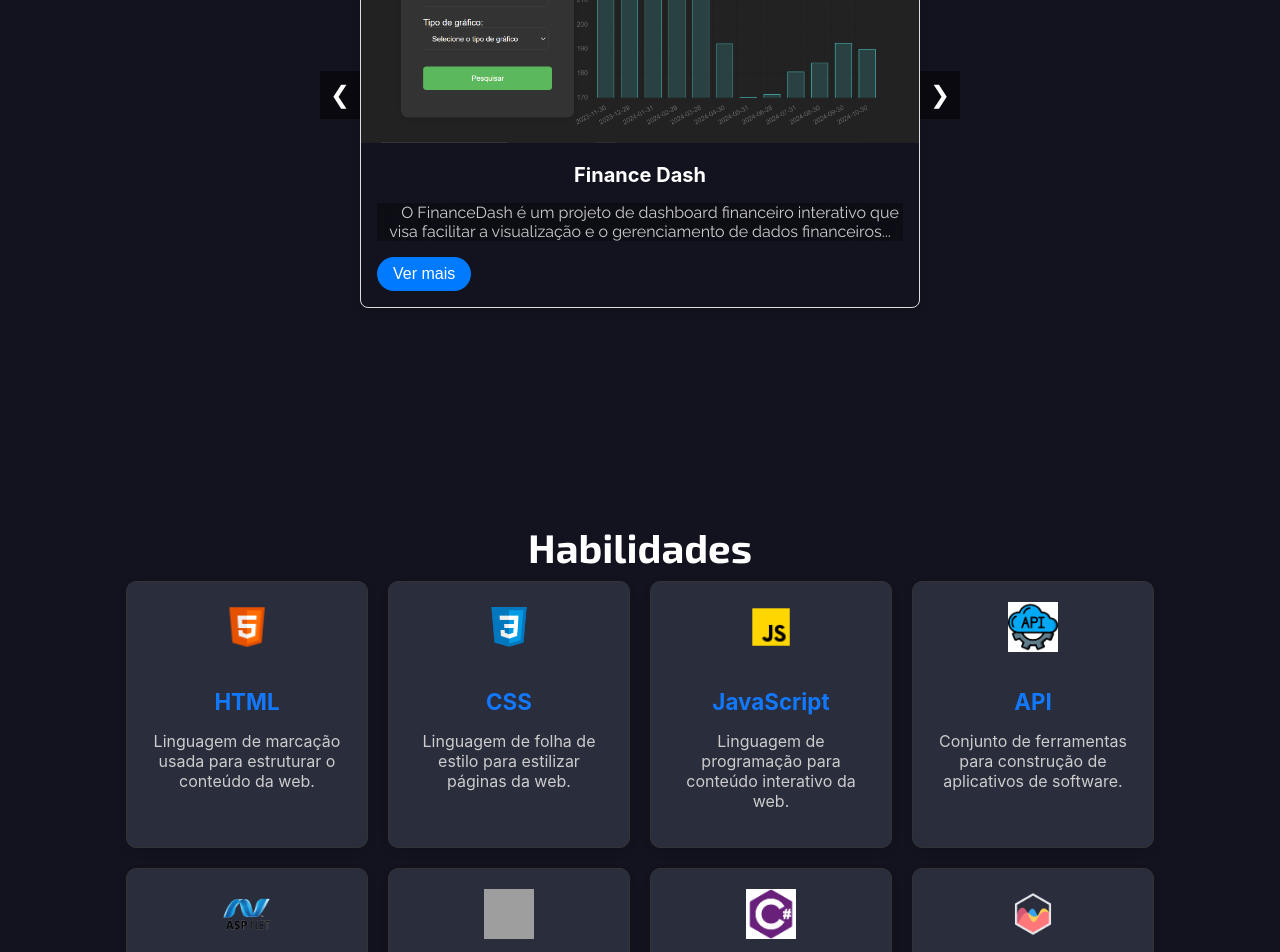
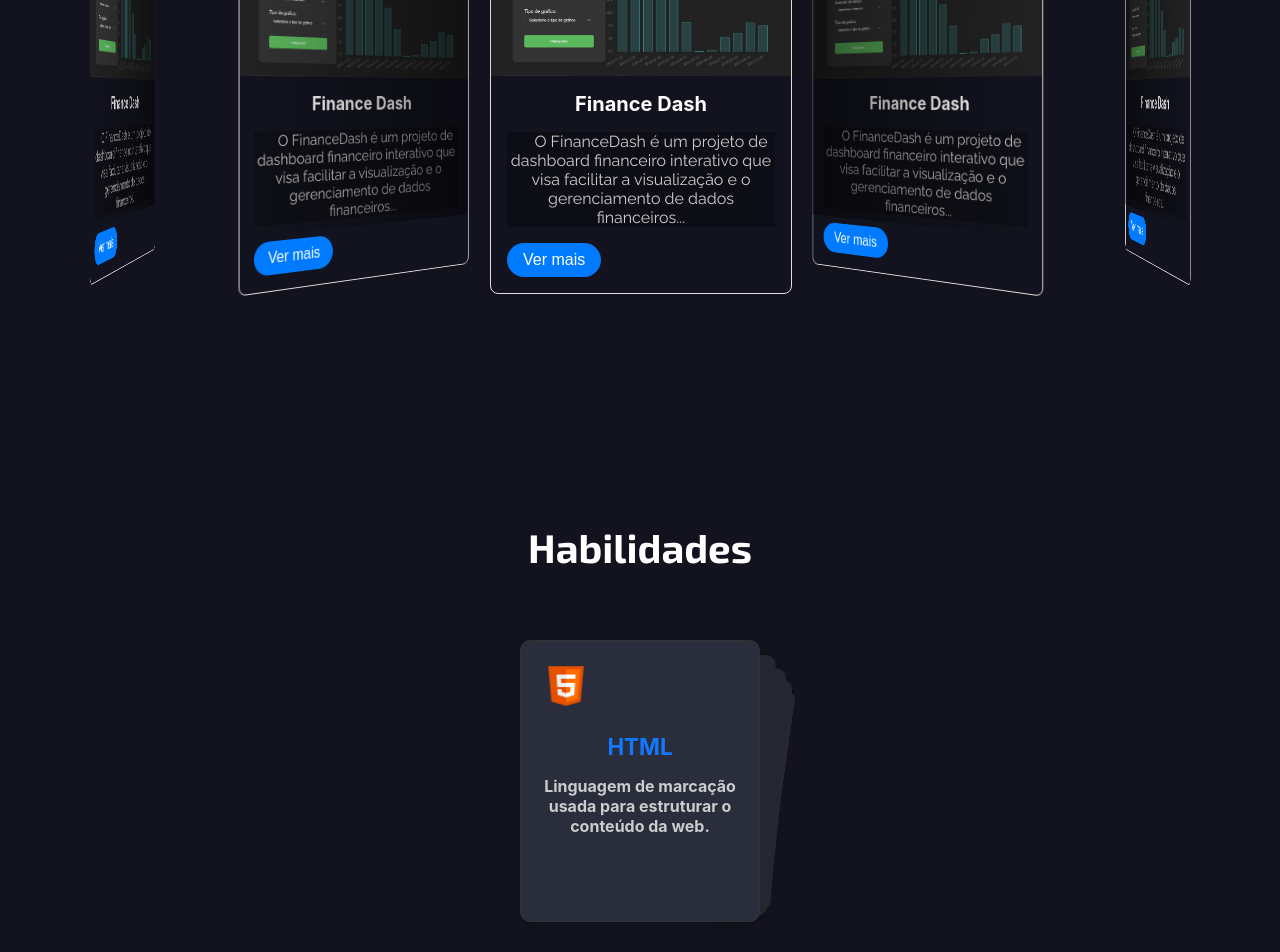
Before and after one commit to viniciusjuste/my-portfolio, a React (Create React App) app: page / in a window 1280 px wide. Shown: the part 2000-2952 px from the top of the page. Built offline with nearby package versions, Linux system fonts and the light colour scheme; grey boxes are pictures that could not be loaded.

Commit message:
Criei as animações de cards

```diff
--- a/package.json
+++ b/package.json
@@ -10,6 +10,7 @@
     "react": "^18.3.1",
     "react-dom": "^18.3.1",
     "react-scripts": "5.0.1",
+    "swiper": "^11.2.1",
     "typeit": "^8.8.7",
     "web-vitals": "^2.1.4"
   },
--- a/src/components/projects.js
+++ b/src/components/projects.js
@@ -1,12 +1,47 @@
-import React from "react";
-import { useState } from "react";
-import Finance from "../img/finance_dash.PNG"
-import Agency from "../img/agency.PNG"
+import React, { useState } from "react";
+import { Swiper, SwiperSlide } from 'swiper/react';
+import { EffectCoverflow, Pagination, Autoplay } from 'swiper/modules'; // Remova 'loops'
+import 'swiper/css';
+import 'swiper/css/effect-coverflow';
+import 'swiper/css/pagination';
+import 'swiper/css/autoplay';
+import Finance from "../img/finance_dash.PNG";
+import Agency from "../img/agency.PNG";
 
 export default function Projects() {
     const [currentIndex, setCurrentIndex] = useState(0);
 
     const projects = [
+        {
+            title: 'Finance Dash',
+            description: 'O FinanceDash é um projeto de dashboard financeiro interativo que visa facilitar a visualização e o gerenciamento de dados financeiros...',
+            img: Finance,
+            link: '#'
+        },
+        {
+            title: 'Finance Dash',
+            description: 'O FinanceDash é um projeto de dashboard financeiro interativo que visa facilitar a visualização e o gerenciamento de dados financeiros...',
+            img: Finance,
+            link: '#'
+        },
+        {
+            title: 'Finance Dash',
+            description: 'O FinanceDash é um projeto de dashboard financeiro interativo que visa facilitar a visualização e o gerenciamento de dados financeiros...',
+            img: Finance,
+            link: '#'
+        },
+        {
+            title: 'Finance Dash',
+            description: 'O FinanceDash é um projeto de dashboard financeiro interativo que visa facilitar a visualização e o gerenciamento de dados financeiros...',
+            img: Finance,
+            link: '#'
+        },
+        {
+            title: 'Finance Dash',
+            description: 'O FinanceDash é um projeto de dashboard financeiro interativo que visa facilitar a visualização e o gerenciamento de dados financeiros...',
+            img: Finance,
+            link: '#'
+        },
         {
             title: 'Finance Dash',
             description: 'O FinanceDash é um projeto de dashboard financeiro interativo que visa facilitar a visualização e o gerenciamento de dados financeiros...',
@@ -27,11 +62,27 @@ export default function Projects() {
     return (
         <section id="section_projects">
             <h2 id="h2_projects">Projetos</h2>
-            <div className="carousel-container">
-                <button onClick={prevSlide} className="carousel-btn prev">❮</button>
-
+            <Swiper
+                effect={'coverflow'}
+                grabCursor={true}
+                centeredSlides={true}
+                loop={true}
+                slidesPerView={'auto'}
+                autoplay={{ delay: 2000, disableOnInteraction: false }}
+                coverflowEffect={{
+                    rotate: 50,
+                    stretch: 0,
+                    depth: 100,
+                    modifier: 1,
+                    slideShadows: true,
+                }}
+                pagination={false}
+                modules={[EffectCoverflow, Pagination, Autoplay]}  // Inclua 'Autoplay' no array de modules
+                className="mySwiper"
+            >
                 {projects.map((project, index) => (
-                    <div className={`card ${index === currentIndex ? 'active' : 'inactive'}`} key={index}>
+                    <SwiperSlide key={index}>
+                        <div className="card">
                             <img src={project.img} alt={project.title} className="card-img-top" />
                             <div className="card-body">
                                 <h5 className="card-title">{project.title}</h5>
@@ -39,10 +90,9 @@ export default function Projects() {
                                 <button className="btn" onClick={() => window.open(project.link)}>Ver mais</button>
                             </div>
                         </div>
+                    </SwiperSlide>
                 ))}
-
-                <button onClick={nextSlide} className="carousel-btn next">❯</button>
-            </div>
+            </Swiper>
         </section>
     );
 }
--- a/src/components/skills.js
+++ b/src/components/skills.js
@@ -1,4 +1,9 @@
 import React from "react";
+import { Swiper, SwiperSlide } from 'swiper/react';
+import 'swiper/css';
+import 'swiper/css/effect-cards';
+import 'swiper/css/autoplay';
+import { EffectCards, Autoplay } from 'swiper/modules';
 import HTML from "../img/HTML.png";
 import CSS from "../img/Css.png";
 import JavaScript from "../img/Js.png";
@@ -13,93 +18,43 @@ import Bootstrap from "../img/bootstrap.png";
 import GIT from "../img/git.png";
 
 export default function Skills() {
-  // Array de habilidades
   const skills = [
-    {
-      id: 1,
-      name: "HTML",
-      description: "Linguagem de marcação usada para estruturar o conteúdo da web.",
-      image: HTML,
-    },
-    {
-      id: 2,
-      name: "CSS",
-      description: "Linguagem de folha de estilo para estilizar páginas da web.",
-      image: CSS,
-    },
-    {
-      id: 3,
-      name: "JavaScript",
-      description: "Linguagem de programação para conteúdo interativo da web.",
-      image: JavaScript,
-    },
-    {
-      id: 4,
-      name: "API",
-      description: "Conjunto de ferramentas para construção de aplicativos de software.",
-      image: API,
-    },
-    {
-      id: 5,
-      name: "ASP.NET",
-      description: "Estrutura da Web para construir aplicativos da Web modernos.",
-      image: ASP_NET,
-    },
-    {
-      id: 6,
-      name: "React",
-      description: "Biblioteca JavaScript para construção de interfaces de usuário.",
-      image: REACT,
-    },
-    {
-      id: 7,
-      name: "C#",
-      description: "Linguagem de programação para backend e desenvolvimento web.",
-      image: C_Scharp,
-    },
-    {
-      id: 8,
-      name: "Chart.js",
-      description: "Biblioteca para criação de gráficos interativos.",
-      image: Chart_Js,
-    },
-    {
-      id: 9,
-      name: "SEO Básico",
-      description: "Técnicas de otimização de sites para motores de busca.",
-      image: SEO,
-    },
-    {
-      id: 10,
-      name: "SQL",
-      description: "Linguagem para gerenciamento e consulta de bancos de dados relacionais.",
-      image: SQL,
-    },
-    {
-      id: 11,
-      name: "Bootstrap",
-      description: "Framework para construção de páginas web responsivas.",
-      image: Bootstrap,
-    },
-    {
-      id: 12,
-      name: "Git",
-      description: "Sistema de controle de versão para rastrear alterações no código.",
-      image: GIT,
-    },
+    { id: 1, name: "HTML", description: "Linguagem de marcação usada para estruturar o conteúdo da web.", image: HTML },
+    { id: 2, name: "CSS", description: "Linguagem de folha de estilo para estilizar páginas da web.", image: CSS },
+    { id: 3, name: "JavaScript", description: "Linguagem de programação para conteúdo interativo da web.", image: JavaScript },
+    { id: 4, name: "API", description: "Conjunto de ferramentas para construção de aplicativos de software.", image: API },
+    { id: 5, name: "ASP.NET", description: "Estrutura da Web para construir aplicativos da Web modernos.", image: ASP_NET },
+    { id: 6, name: "React", description: "Biblioteca JavaScript para construção de interfaces de usuário.", image: REACT },
+    { id: 7, name: "C#", description: "Linguagem de programação para backend e desenvolvimento web.", image: C_Scharp },
+    { id: 8, name: "Chart.js", description: "Biblioteca para criação de gráficos interativos.", image: Chart_Js },
+    { id: 9, name: "SEO Básico", description: "Técnicas de otimização de sites para motores de busca.", image: SEO },
+    { id: 10, name: "SQL", description: "Linguagem para gerenciamento e consulta de bancos de dados relacionais.", image: SQL },
+    { id: 11, name: "Bootstrap", description: "Framework para construção de páginas web responsivas.", image: Bootstrap },
+    { id: 12, name: "Git", description: "Sistema de controle de versão para rastrear alterações no código.", image: GIT },
   ];
 
   return (
     <section id="section_skills">
       <h2 id="h2_skills">Habilidades</h2>
       <div className="skills-container">
+        <Swiper
+          effect={'cards'}
+          grabCursor={true}
+          modules={[EffectCards]}
+          className="mySwiper"
+          autoplay={{ delay: 2000, disableOnInteraction: false }}
+          loop={false}
+        >
           {skills.map((skill) => (
-          <div key={skill.id} className="skill-card">
+            <SwiperSlide key={skill.id}>
+              <div className="skill-card">
                 <img src={skill.image} className="skill-icon" alt={skill.name} />
                 <h3>{skill.name}</h3>
                 <p>{skill.description}</p>
               </div>
+            </SwiperSlide>
           ))}
+        </Swiper>
       </div>
     </section>
   );
--- a/src/css/dark-theme.css
+++ b/src/css/dark-theme.css
@@ -225,14 +225,8 @@ main {
     box-shadow: 0 4px 8px rgba(0, 0, 0, 0.1);
     overflow: hidden;
     position: absolute;
-    opacity: 0;
+    opacity: 1;
     transition: opacity 0.5s ease, transform 0.5s ease;
-}
-
-.card.active {
-    opacity: 1;
-    transform: translateX(0);
-    position: relative;
 }
 
 .card-img-top {
@@ -259,6 +253,25 @@ main {
     background-color: rgba(0, 0, 0, 0.3);
     backdrop-filter: blur(40px);
 }
+
+.swiper {
+    width: 100%;
+    padding-top: 50px;
+    padding-bottom: 50px;
+    height: 20rem;
+  }
+
+  .swiper-slide {
+    background-position: center;
+    background-size: cover;
+    width: 300px;
+    height: 300px;
+  }
+
+  .swiper-slide img {
+    display: block;
+    width: 100%;
+  }
 
 .btn {
     display: inline-block;
@@ -334,6 +347,7 @@ main {
     border-radius: 10px;
     padding: 20px;
     max-width: 200px;
+    height: 15rem;
     box-shadow: 0 4px 8px rgba(0, 0, 0, 0.1);
     text-align: center;
     transition: transform 0.2s ease-in-out;
@@ -360,3 +374,19 @@ main {
     height: 50px; /* Ajustando o tamanho da imagem */
     margin-bottom: 10px;
   }
+
+
+  .skills-container .swiper {
+    width: 240px;
+    height: 320px;
+  }
+
+  .skills-container .swiper-slide {
+    display: flex;
+    align-items: center;
+    justify-content: center;
+    border-radius: 18px;
+    font-size: 22px;
+    font-weight: bold;
+    color: #fff;
+  }
--- a/src/css/mobile.css
+++ b/src/css/mobile.css
@@ -81,15 +81,29 @@
     box-shadow: 0 4px 8px rgba(0, 0, 0, 0.1);
     overflow: hidden;
     position: absolute;
-    opacity: 0;
+    opacity: 1;
     transition: opacity 0.5s ease, transform 0.5s ease;
 }
 
-.card.active {
-    opacity: 1;
-    transform: translateX(0);
-    position: relative;
-}
+.swiper {
+    width: 100%;
+    padding-top: 50px;
+    padding-bottom: 50px;
+    height: 20rem;
+  }
+
+  .swiper-slide {
+    background-position: center;
+    background-size: cover;
+    height: 20rem;
+    width: 300px;
+    height: 300px;
+  }
+
+  .swiper-slide img {
+    display: block;
+    width: 100%;
+  }
 
 .card-img-top {
     width: 100%;
```
Also changed, not shown: src/App.js (+6 -1 lines), 1 other file (tests, documents, lock files or other folders). Lines whose indentation alone changed are shown as unchanged.
